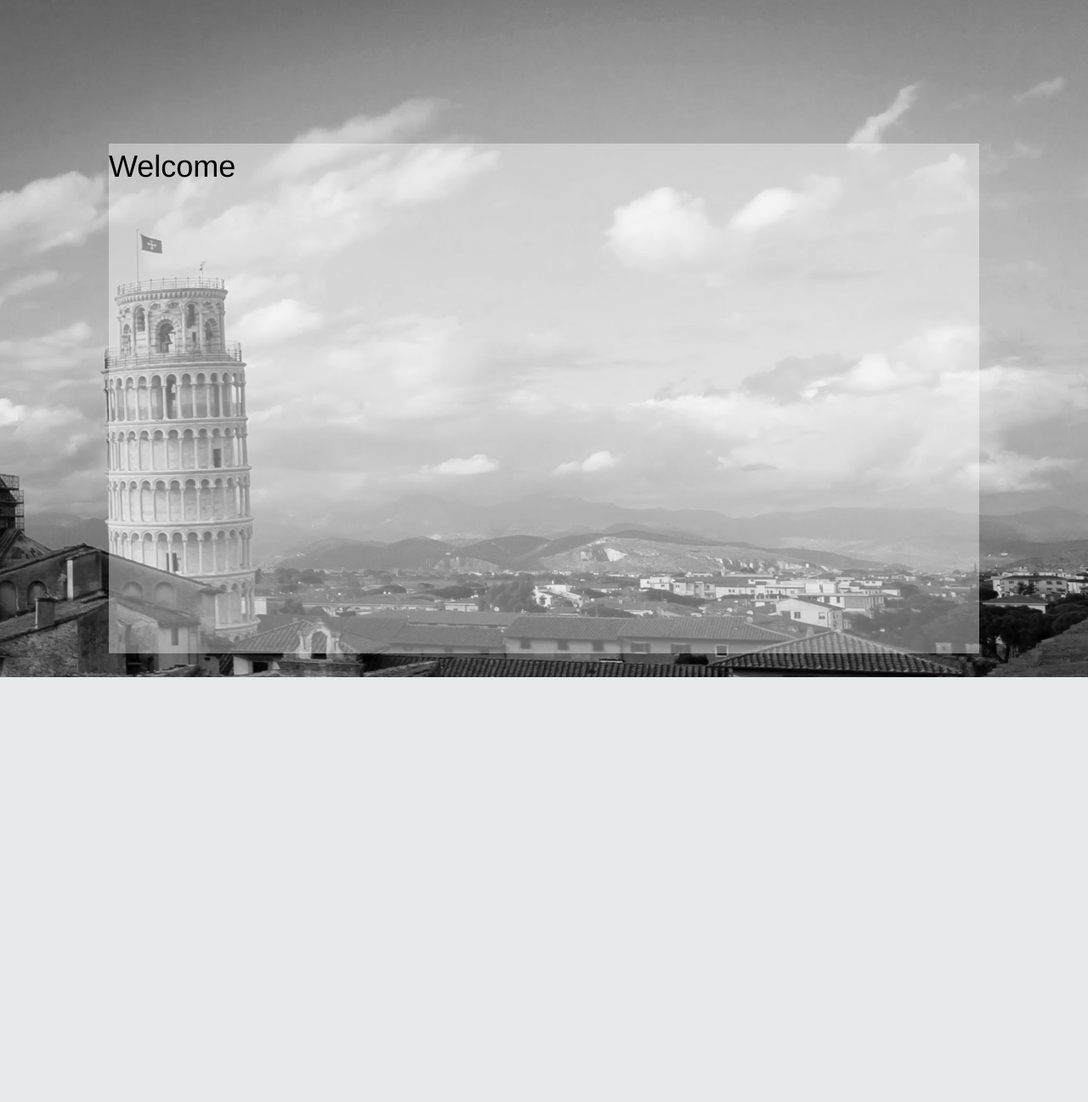
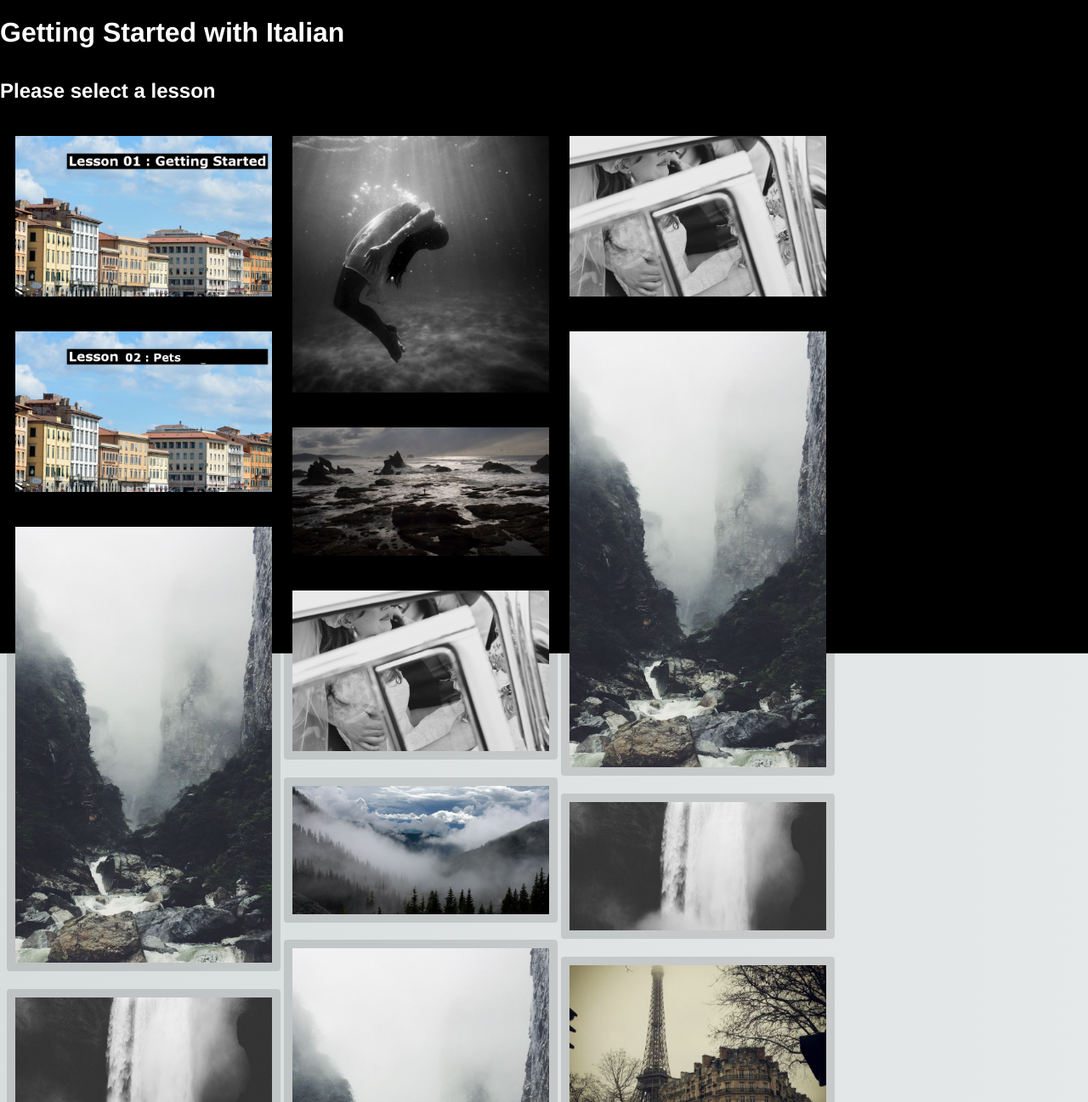
Before and after one commit to Matt117/Disertation-Website, a plain HTML site: page learnItalianHome.html in a window 1280 px wide. Shown: the part 31-1328 px from the top of the page at 85% size. Before the commit the page ends 828 px from the top, so only its background shows below. Drawn offline with Linux system fonts and the light colour scheme.

Commit message:
Added new lesson
Added new lesson for viva fixed font colours.

```diff
--- a/learnItalianHome.html
+++ b/learnItalianHome.html
@@ -1,8 +1,13 @@
-
 <!DOCTYPE html>
 <html>
+
     <head>
-<meta name="viewport" content="width=device-width, initial-scale=1">
+        <meta charset="utf-8">
+        <meta http-equiv="X-UA-Compatible" content="IE=edge">
+        <title></title>
+        <meta name="description" content="An interactive getting started guide for Brackets.">
+        <link rel="stylesheet" href="main.css">
+
         <style>
 body, html {
     height: 100%;
@@ -22,8 +27,12 @@ body, html {
     background-size: cover;
 }
 </style>
-           <link rel="stylesheet" href="main.css">
     </head>
+
+
+
+
+
 
 <div id="navBar"> <!-- nav bar -->
 <ul>
@@ -38,14 +47,14 @@ body, html {
       <a href="learnItalianHome.html"> <li>Learning Italian</li></a>
       <a href="learnEnglish.html"> <li>Learning English</li></a>
     </ul>
-	</li>
+
     <a href="download lessons.html"> <li>Download lessons</li></a>
     <a href="about.html"> <li>About</li></a>
     <a href="contact us.html"> <li>Contact us</li></a>
 
 
 
-
+  </li>
 
 
 </ul>
@@ -53,30 +62,61 @@ body, html {
 </div>
 
 
-
-
-
     <body>
 
-
-
- <!-- <div style="height:50px;background-color:white;font-size:36px"></div>  -->
+        <h1>Getting Started with Italian</h1>
+        <h2>Please select a lesson</h2>
 
 
 
 
 
-<div class="parallax">
 
 
-  <div class =infoBox>
-    Welcome
+
+
+
+        <div class="row">
+  <div class="column">
+
+
+
+
+    <a href="learnItalianLesson1.html">
+          <img src="Images/lesson01.jpg"   alt="HTML tutorial">
+      </a>
+       <a href="learnItalianLesson2.html">
+          <img src="Images/lesson02.jpg"   alt="HTML tutorial">
+      </a>
+    <img src="Images/rocks.jpg">
+    <img src="Images/falls2.jpg">
+    <img src="Images/paris.jpg">
+    <img src="Images/nature.jpg">
+    <img src="Images/mist.jpg">
+    <img src="Images/paris.jpg">
+  </div>
+  <div class="column">
+    <img src="Images/underwater.jpg">
+    <img src="Images/ocean.jpg">
+    <img src="Images/wedding.jpg">
+    <img src="Images/mountainskies.jpg">
+    <img src="Images/rocks.jpg">
+    <img src="Images/underwater.jpg">
+  </div>
+  <div class="column">
+    <img src="Images/wedding.jpg">
+    <img src="Images/rocks.jpg">
+    <img src="Images/falls2.jpg">
+    <img src="Images/paris.jpg">
+    <img src="Images/nature.jpg">
+    <img src="Images/mist.jpg">
+    <img src="Images/paris.jpg">
   </div>
 
 </div>
 
+    </body>
 
- <!-- <div style="height:50px;background-color:white;font-size:36px"></div>  -->
 
-</body>
+
 </html>
--- a/main.css
+++ b/main.css
@@ -56,7 +56,7 @@ a:active {
 
 
 h1, h2, h3, h4, h5, h6 {
-    color: #292;
+    color: white;
     font-weight: 600;
     line-height: 1.3;
 
```
Also changed, not shown: learnItalianLesson2.html (added, +86 -0 lines), Images/lesson02.jpg (added). Lines whose indentation alone changed are shown as unchanged.
